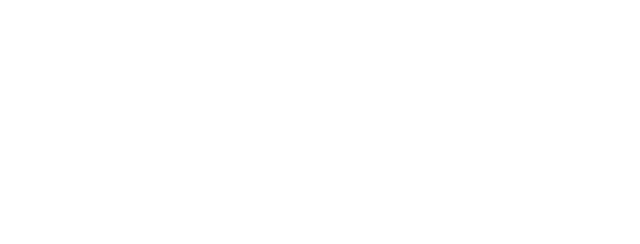
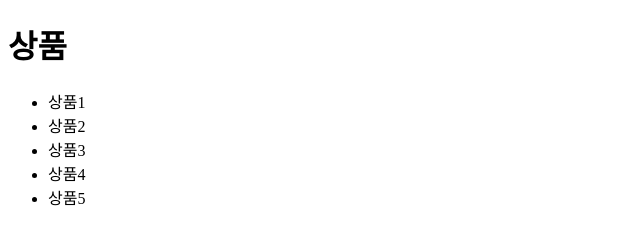
Before and after one commit to parksu-jin/basic_last, a plain HTML site: page productor.html in a window 1280 px wide. Shown: the whole page, without its empty margins (0-640 px from the left). Drawn offline with Linux system fonts and the light colour scheme.

Commit message:
h1 추가

```diff
--- a/productor.html
+++ b/productor.html
@@ -1,12 +1,19 @@
 <!DOCTYPE html>
-<html lang="en">
+<html lang="ko">
 <head>
   <meta charset="UTF-8">
   <meta http-equiv="X-UA-Compatible" content="IE=edge">
   <meta name="viewport" content="width=device-width, initial-scale=1.0">
-  <title>Document</title>
+  <title>productor</title>
 </head>
 <body>
-
-</body>
+  <h1>상품</h1>
+  <ul>
+    <li>상품1</li>
+    <li>상품2</li>
+    <li>상품3</li>
+    <li>상품4</li>
+    <li>상품5</li>
+  </ul>
+  </body>
 </html>
```
